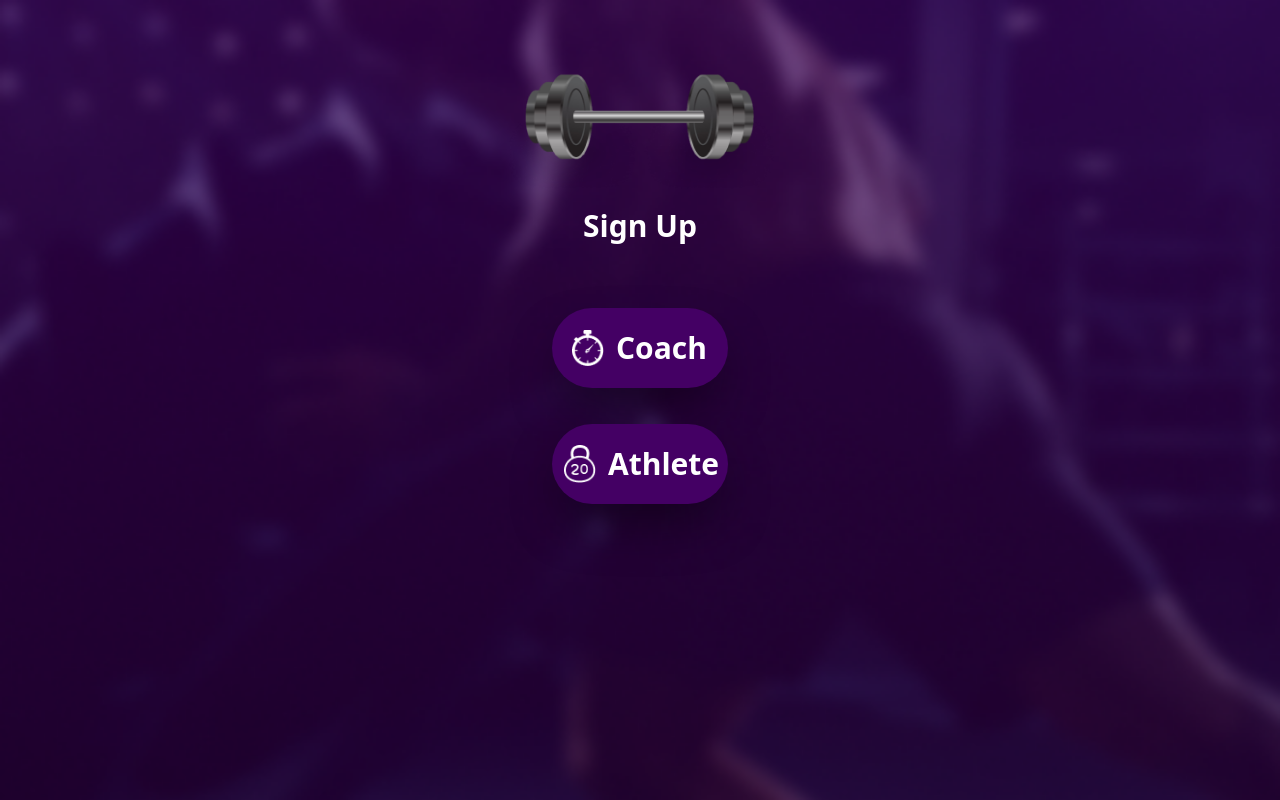
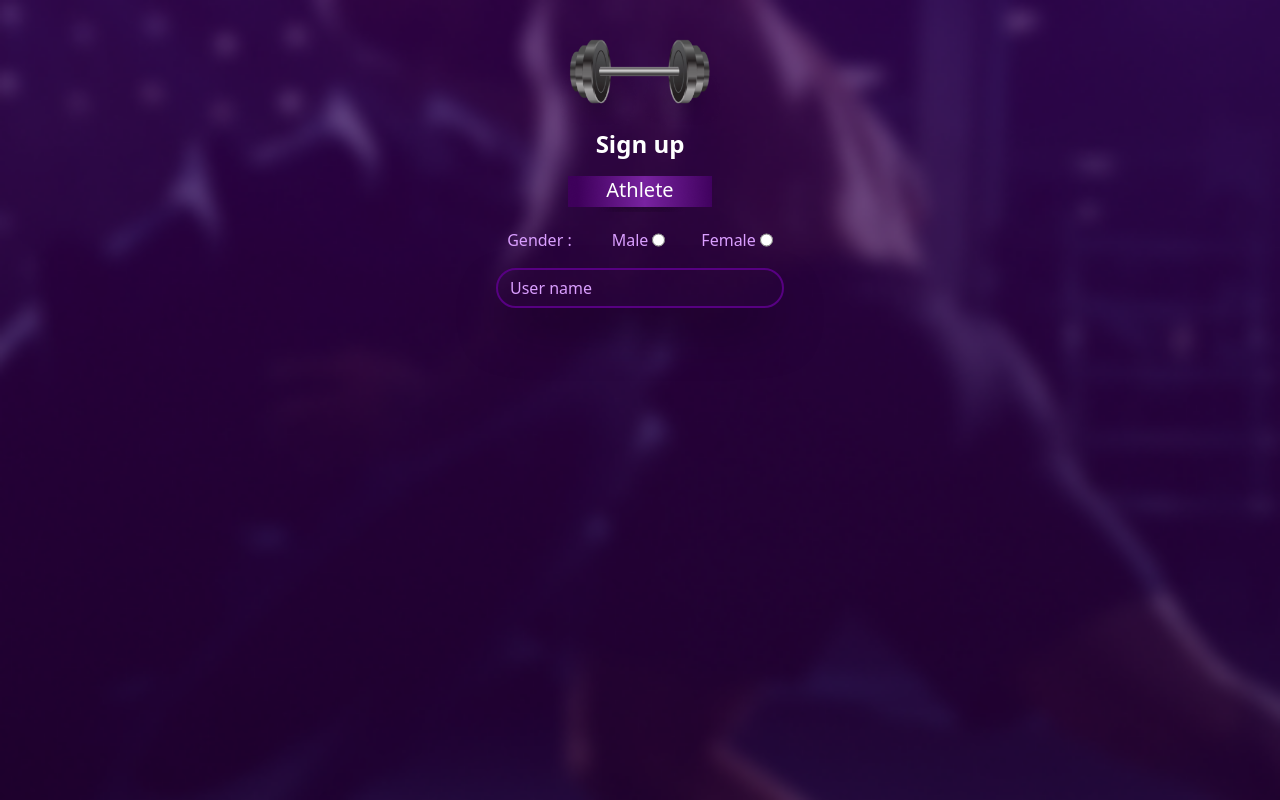
Before and after one commit to raha-mtlbi/Fitness, a React (Vite) app: page / in a window 1280 px wide. Built offline with nearby package versions, Linux system fonts and the light colour scheme.

Commit message:
custom Input

```diff
--- a/src/App.jsx
+++ b/src/App.jsx
@@ -2,13 +2,13 @@ import React from "react";
 import BackgroundImage from "./component/backGround";
 import SignupLogin from "./pages/SignupLogin";
 import UserType from "./pages/UserType";
-// import AthleteSignup from "./pages/AthleteSignup";
+import AthleteSignup from "./pages/AthleteSignup";
 
 export default function App() {
   return (
     <div>
       <BackgroundImage />
-      <UserType />
+      <AthleteSignup />
     </div>
   );
 }
--- a/src/component/Input.jsx
+++ b/src/component/Input.jsx
@@ -0,0 +1,12 @@
+import React from "react";
+
+export default function Input({ placeholder }) {
+  return (
+    <div>
+      <input
+        className="w-72 h-10 rounded-3xl border-2 border-[#570082] bg-transparent p-3 placeholder-[#DA9FFF] shadow-2xl shadow-[#00000080]"
+        placeholder={placeholder}
+      />
+    </div>
+  );
+}
--- a/src/pages/AthleteSignup.jsx
+++ b/src/pages/AthleteSignup.jsx
@@ -1,6 +1,7 @@
 import React from "react";
 import dumbbell from "../images/dumbbell.png";
 import Back from "../images/back.png";
+import Input from "../component/Input";
 
 export default function AthleteSignup() {
   return (
@@ -36,10 +37,7 @@ export default function AthleteSignup() {
       </div>
       {/* input */}
       <div className="flex flex-col gap-2">
-        <input
-          className="w-72 h-10 rounded-3xl border-2 border-[#570082] bg-transparent p-3 placeholder-[#DA9FFF] shadow-2xl shadow-[#00000080]"
-          placeholder="User name"
-        />
+        <Input placeholder={"User name"} />
       </div>
     </div>
   );
```
